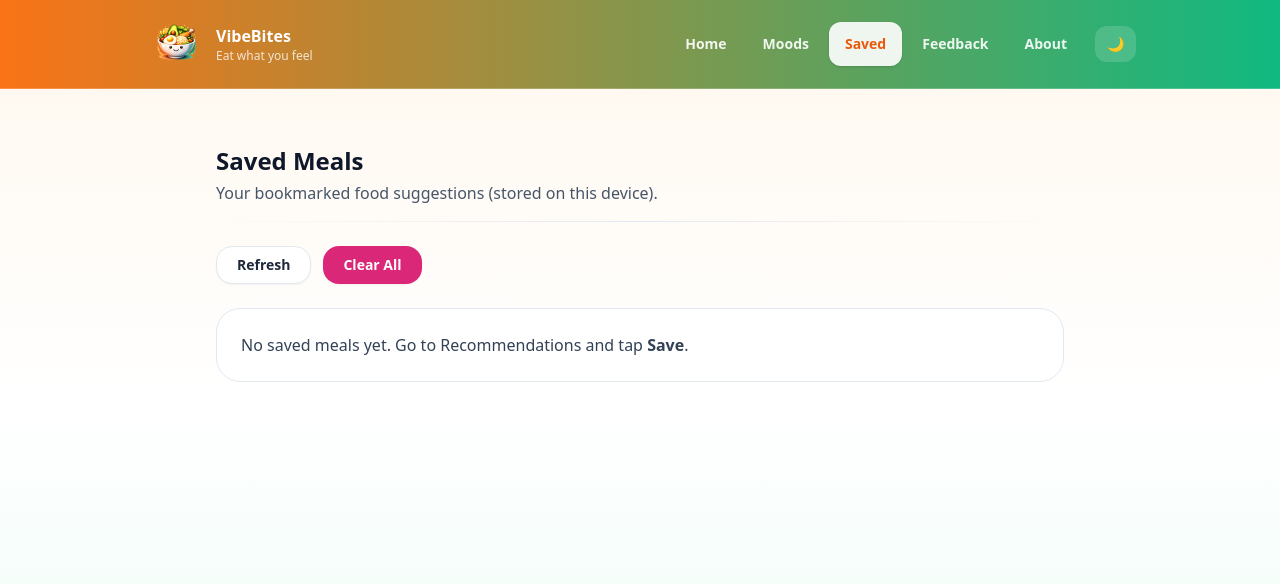
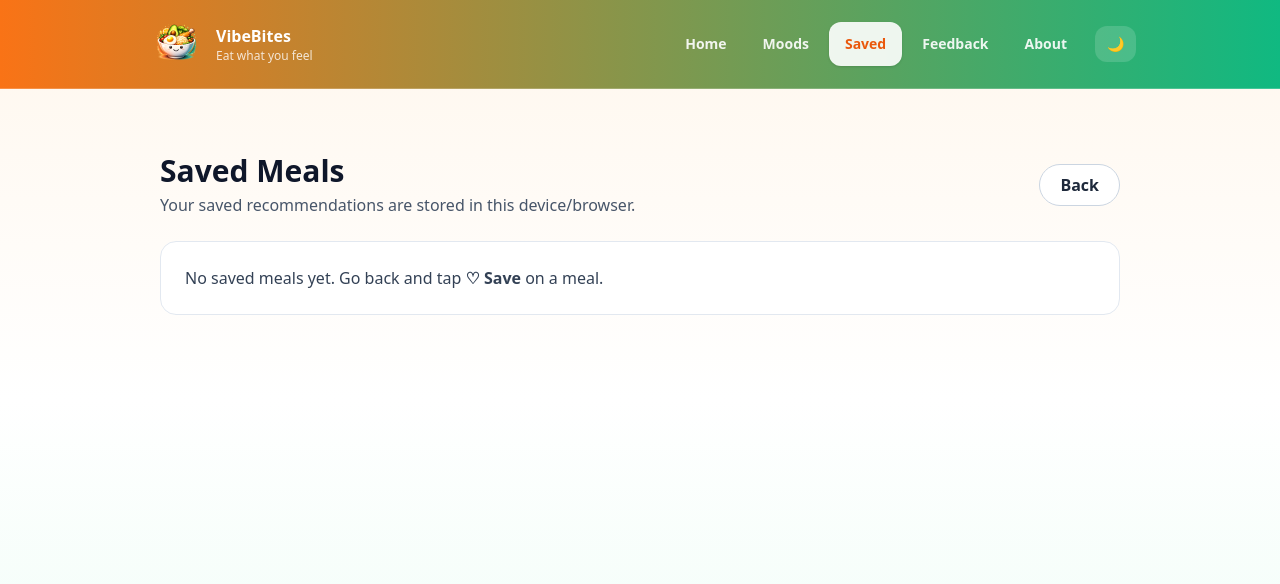
Before and after one commit to ZACERONEEE/vibebites, a React (Create React App) app in the folder frontend/: page /saved in a window 1280 px wide. Shown: the top 584 px of the page. Built offline with nearby package versions, Linux system fonts and the light colour scheme.

Commit message:
Fix saved meals page and suggestions navigation

```diff
--- a/frontend/src/App.js
+++ b/frontend/src/App.js
@@ -38,6 +38,7 @@ export default function App() {
             <Route path="/feedback" element={<PageShell><FeedbackPage /></PageShell>} />
             <Route path="/about" element={<PageShell><AboutPage /></PageShell>} />
             <Route path="/saved" element={<PageShell><SavedMeals /></PageShell>} />
+            <Route path="/saved" element={<SavedMeals />} />
           </Routes>
         </div>
       </Router>
--- a/frontend/src/pages/MealSuggestions.jsx
+++ b/frontend/src/pages/MealSuggestions.jsx
@@ -6,8 +6,27 @@ import FoodCard from "../components/FoodCard";
 import LoadingOverlay from "../components/LoadingOverlay";
 
 const API = process.env.REACT_APP_API_URL || "https://vibebites-backend.onrender.com";
+const SAVED_KEY = "vibebites_saved_meals_v1";
 
-function Section({ title, items }) {
+function safeParse(json, fallback) {
+  try {
+    return JSON.parse(json);
+  } catch {
+    return fallback;
+  }
+}
+
+function loadSavedMeals() {
+  const raw = localStorage.getItem(SAVED_KEY);
+  const arr = safeParse(raw, []);
+  return Array.isArray(arr) ? arr : [];
+}
+
+function saveSavedMeals(arr) {
+  localStorage.setItem(SAVED_KEY, JSON.stringify(arr));
+}
+
+function Section({ title, items, savedIds, onSave }) {
   if (!items || items.length === 0) return null;
 
   return (
@@ -19,7 +38,12 @@ function Section({ title, items }) {
 
       <div className="grid gap-4 sm:grid-cols-2">
         {items.map((meal) => (
-          <FoodCard key={meal._id || `${meal.name}-${title}`} meal={meal} />
+          <FoodCard
+            key={meal._id || `${meal.name}-${title}`}
+            meal={meal}
+            onSave={onSave}
+            isSaved={savedIds.has(meal._id || meal.name)}
+          />
         ))}
       </div>
     </div>
@@ -30,7 +54,6 @@ export default function MealSuggestions() {
   const navigate = useNavigate();
   const location = useLocation();
 
-  // values passed from MoodSelection (or previous page)
   const {
     mood,
     hungerLevel,
@@ -40,39 +63,68 @@ export default function MealSuggestions() {
     avoid = [],
   } = location.state || {};
 
-  const [grouped, setGrouped] = useState(null); // grouped results
-  const [meta, setMeta] = useState(null); // filters, count etc
+  const [grouped, setGrouped] = useState(null);
+  const [meta, setMeta] = useState(null);
   const [loading, setLoading] = useState(true);
   const [error, setError] = useState("");
 
-  // used to force "Regenerate"
+  // Regenerate trigger
   const [refreshKey, setRefreshKey] = useState(0);
+
+  // ✅ Saved meals (localStorage)
+  const [savedMeals, setSavedMeals] = useState(() => {
+    if (typeof window === "undefined") return [];
+    return loadSavedMeals();
+  });
+
+  const savedIds = useMemo(() => {
+    return new Set(savedMeals.map((m) => m._id || m.name));
+  }, [savedMeals]);
+
+  function handleSaveMeal(meal) {
+    if (!meal) return;
+
+    const id = meal._id || meal.name;
+
+    setSavedMeals((prev) => {
+      const exists = prev.some((m) => (m._id || m.name) === id);
+
+      let next;
+      if (exists) {
+        // unsave
+        next = prev.filter((m) => (m._id || m.name) !== id);
+      } else {
+        // save
+        next = [meal, ...prev];
+      }
+
+      saveSavedMeals(next);
+      return next;
+    });
+  }
 
   const query = useMemo(() => {
     const params = new URLSearchParams();
+
     if (mood) params.set("mood", mood);
     if (hungerLevel) params.set("hungerLevel", hungerLevel);
     if (preference) params.set("preference", preference);
 
-    // backend supports mealTime; allow "Any" to mean "no filter"
     if (mealTime && mealTime !== "Any") params.set("mealTime", mealTime);
 
     if (vegetarianOnly) params.set("vegetarianOnly", "true");
 
     if (Array.isArray(avoid) && avoid.length > 0) {
-      // backend expects comma-separated
       params.set("avoid", avoid.join(","));
     }
 
-    // cache-buster (so regenerate truly refetches)
+    // cache-buster to ensure new request
     params.set("_t", String(Date.now()));
 
     return params.toString();
   }, [mood, hungerLevel, preference, mealTime, vegetarianOnly, avoid]);
 
-
   useEffect(() => {
-    // If user landed here without required data, send them back properly
     if (!mood || !hungerLevel || !preference) {
       setError("Missing answers. Please answer the quick check-in first.");
       setLoading(false);
@@ -90,8 +142,6 @@ export default function MealSuggestions() {
         if (!res.ok) throw new Error(`Request failed (${res.status})`);
 
         const json = await res.json();
-
-        // ✅ IMPORTANT: your backend returns { results: { "Full Meal": [...], ... }, count, filters, mood }
         const results = json.results || null;
 
         if (!cancelled) {
@@ -110,14 +160,16 @@ export default function MealSuggestions() {
     }
 
     load();
+
     return () => {
       cancelled = true;
     };
   }, [query, mood, hungerLevel, preference, refreshKey]);
 
-
   const selectedLine = meta?.filters
-    ? `${meta.filters.mood} · ${meta.filters.hungerLevel} · ${meta.filters.preference} · ${meta.filters.mealTime || "Any"}`
+    ? `${meta.filters.mood} · ${meta.filters.hungerLevel} · ${meta.filters.preference} · ${
+        meta.filters.mealTime || "Any"
+      }`
     : "";
 
   return (
@@ -135,8 +187,14 @@ export default function MealSuggestions() {
         <div className="rounded-2xl border border-slate-200 bg-white p-4">
           <h3 className="font-semibold text-slate-900">Why these were suggested</h3>
           <p className="mt-1 text-sm text-slate-600">
-            Based on your selections: <span className="font-semibold text-slate-900">{selectedLine}</span>
+            Based on your selections:{" "}
+            <span className="font-semibold text-slate-900">{selectedLine}</span>
           </p>
+          {meta?.count != null ? (
+            <p className="mt-1 text-xs text-slate-500">
+              {meta.count} matching meals in database (showing a few per category).
+            </p>
+          ) : null}
         </div>
 
         <div className="flex flex-wrap gap-3">
@@ -151,18 +209,11 @@ export default function MealSuggestions() {
             className="rounded-full border border-slate-300 bg-white px-5 py-2 font-semibold text-slate-800 hover:bg-slate-50"
             onClick={() =>
               navigate("/questions", {
-                state: {
-                mood, // ✅ keep mood
-                hungerLevel,
-                preference,
-                mealTime,
-                vegetarianOnly,
-                avoid,
-                },
+                state: { mood, hungerLevel, preference, mealTime, vegetarianOnly, avoid },
               })
             }
           >
-          Change selections
+            Change selections
           </button>
 
           <button
@@ -170,6 +221,13 @@ export default function MealSuggestions() {
             onClick={() => setRefreshKey((k) => k + 1)}
           >
             Regenerate ↻
+          </button>
+
+          <button
+            className="rounded-full border border-slate-300 bg-white px-5 py-2 font-semibold text-slate-800 hover:bg-slate-50"
+            onClick={() => navigate("/saved")}
+          >
+            View Saved ({savedMeals.length})
           </button>
         </div>
 
@@ -179,18 +237,16 @@ export default function MealSuggestions() {
           </div>
         )}
 
-        {/* ✅ RENDER GROUPED RESULTS */}
         {grouped && (
           <div className="space-y-10">
-            <Section title="Full Meals" items={grouped["Full Meal"]} />
-            <Section title="Appetizers" items={grouped["Appetizer"]} />
-            <Section title="Desserts" items={grouped["Dessert"]} />
-            <Section title="Drinks" items={grouped["Drink"]} />
-            <Section title="Snacks" items={grouped["Snack"]} />
+            <Section title="Full Meals" items={grouped["Full Meal"]} savedIds={savedIds} onSave={handleSaveMeal} />
+            <Section title="Appetizers" items={grouped["Appetizer"]} savedIds={savedIds} onSave={handleSaveMeal} />
+            <Section title="Desserts" items={grouped["Dessert"]} savedIds={savedIds} onSave={handleSaveMeal} />
+            <Section title="Drinks" items={grouped["Drink"]} savedIds={savedIds} onSave={handleSaveMeal} />
+            <Section title="Snacks" items={grouped["Snack"]} savedIds={savedIds} onSave={handleSaveMeal} />
           </div>
         )}
 
-        {/* If grouped is null but no error, show empty state */}
         {!loading && !error && !grouped && (
           <div className="rounded-2xl border border-slate-200 bg-white p-6 text-slate-700">
             No meals returned.
--- a/frontend/src/pages/SavedMeals.jsx
+++ b/frontend/src/pages/SavedMeals.jsx
@@ -1,67 +1,119 @@
-import { useEffect, useState } from "react";
+import { useEffect, useMemo, useState } from "react";
+import { useNavigate } from "react-router-dom";
 import FoodCard from "../components/FoodCard";
 
-function getSaved() {
+const SAVED_KEY = "vibebites_saved_meals_v1";
+
+function safeParse(json, fallback) {
   try {
-    const raw = localStorage.getItem("vb_saved_meals");
-    return raw ? JSON.parse(raw) : [];
+    return JSON.parse(json);
   } catch {
-    return [];
+    return fallback;
   }
 }
 
+function loadSavedMeals() {
+  const raw = localStorage.getItem(SAVED_KEY);
+  const arr = safeParse(raw, []);
+  return Array.isArray(arr) ? arr : [];
+}
+
+function saveSavedMeals(arr) {
+  localStorage.setItem(SAVED_KEY, JSON.stringify(arr));
+}
+
 export default function SavedMeals() {
-  const [saved, setSaved] = useState([]);
+  const navigate = useNavigate();
+  const [savedMeals, setSavedMeals] = useState([]);
+
+  // Track which meal is being removed (for animation)
+  const [removingId, setRemovingId] = useState(null);
 
   useEffect(() => {
-    setSaved(getSaved());
+    setSavedMeals(loadSavedMeals());
   }, []);
 
-  const refresh = () => setSaved(getSaved());
+  const savedIds = useMemo(() => {
+    return new Set(savedMeals.map((m) => m._id || m.name));
+  }, [savedMeals]);
 
-  const clearAll = () => {
-    localStorage.removeItem("vb_saved_meals");
-    setSaved([]);
-  };
+  function removeWithAnimation(meal) {
+    if (!meal) return;
+    const id = meal._id || meal.name;
+
+    // trigger heartbreak animation
+    setRemovingId(id);
+
+    // wait for animation then remove
+    setTimeout(() => {
+      setSavedMeals((prev) => {
+        const next = prev.filter((m) => (m._id || m.name) !== id);
+        saveSavedMeals(next);
+        return next;
+      });
+      setRemovingId(null);
+    }, 450); // duration must match CSS animation
+  }
 
   return (
-    <div className="mx-auto max-w-4xl p-6 space-y-6">
-      <div className="fade-in">
-        <h1 className="text-2xl font-extrabold text-slate-900 dark:text-slate-100">
-          Saved Meals
-        </h1>
-        <p className="mt-1 text-slate-600 dark:text-slate-300">
-          Your bookmarked food suggestions (stored on this device).
-        </p>
-        <div className="mt-4 h-px w-full bg-gradient-to-r from-transparent via-slate-200 to-transparent dark:via-slate-700" />
-      </div>
+    <div className="mx-auto max-w-6xl px-4 py-8 space-y-6">
+      <div className="flex items-center justify-between gap-3">
+        <div>
+          <h1 className="text-3xl font-extrabold text-slate-900">Saved Meals</h1>
+          <p className="mt-1 text-slate-600">
+            Your saved recommendations are stored in this device/browser.
+          </p>
+        </div>
 
-      <div className="flex flex-wrap gap-3">
         <button
-          onClick={refresh}
-          className="rounded-2xl border border-slate-200 bg-white px-5 py-2 text-sm font-bold text-slate-800 shadow-sm transition hover:shadow active:scale-95 dark:border-slate-700 dark:bg-slate-950 dark:text-slate-100"
+          className="rounded-full border border-slate-300 bg-white px-5 py-2 font-semibold text-slate-800 hover:bg-slate-50"
+          onClick={() => navigate(-1)}
         >
-          Refresh
-        </button>
-        <button
-          onClick={clearAll}
-          className="rounded-2xl bg-pink-600 px-5 py-2 text-sm font-bold text-white shadow-sm transition hover:opacity-95 active:scale-95"
-        >
-          Clear All
+          Back
         </button>
       </div>
 
-      {saved.length === 0 ? (
-        <div className="rounded-3xl border border-slate-200 bg-white p-6 text-slate-700 dark:border-slate-800 dark:bg-slate-900 dark:text-slate-200">
-          No saved meals yet. Go to Recommendations and tap <b>Save</b>.
+      {savedMeals.length === 0 ? (
+        <div className="rounded-2xl border border-slate-200 bg-white p-6 text-slate-700">
+          No saved meals yet. Go back and tap <b>♡ Save</b> on a meal.
         </div>
       ) : (
-        <div className="grid gap-4 md:grid-cols-2">
-          {saved.map((item) => (
-            <FoodCard key={item.key} item={item} />
-          ))}
+        <div className="grid gap-4 sm:grid-cols-2">
+          {savedMeals.map((meal) => {
+            const id = meal._id || meal.name;
+            const isRemoving = removingId === id;
+
+            return (
+              <div
+                key={id}
+                className={`${isRemoving ? "heartbreakWrap" : ""}`}
+              >
+                <FoodCard
+                  meal={meal}
+                  // For saved page: clicking "Saved" removes (with animation)
+                  onSave={removeWithAnimation}
+                  isSaved={savedIds.has(id)}
+                />
+              </div>
+            );
+          })}
         </div>
       )}
+
+      {/* Animation CSS */}
+      <style>{`
+        .heartbreakWrap {
+          animation: heartbreak 0.45s ease-in-out forwards;
+          transform-origin: center;
+        }
+
+        @keyframes heartbreak {
+          0%   { transform: scale(1); opacity: 1; filter: grayscale(0); }
+          35%  { transform: scale(1.03) rotate(-1deg); opacity: 1; }
+          65%  { transform: scale(0.98) rotate(1deg); opacity: 0.85; filter: grayscale(0.6); }
+          100% { transform: scale(0.92); opacity: 0; filter: grayscale(1); }
+        }
+      `}</style>
     </div>
   );
 }
```
